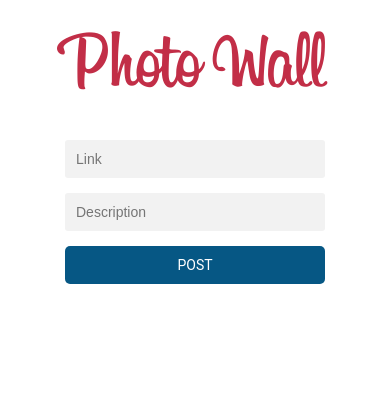
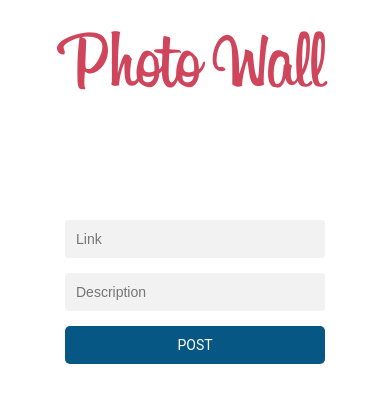
Before and after one commit to ash14ish/07-photowall, a React (Create React App) app: page /addPhoto in a window 390 px wide. Shown: the top 402 px of the page. Built offline with nearby package versions, Linux system fonts and the light colour scheme; no server answers; the database is empty.

Commit message:
photowall

```diff
--- a/src/styles/stylesheet.css
+++ b/src/styles/stylesheet.css
@@ -232,7 +232,7 @@ button:focus,
   }
 
   h1 a {
-    color: rgb(194, 46, 71);
+    color: rgb(206, 69, 92);
   }
 
   .addIcon {
@@ -240,6 +240,7 @@ button:focus,
   }
 
   .form {
+    margin-top: 10rem;
     width: 260px;
   }
 
```
